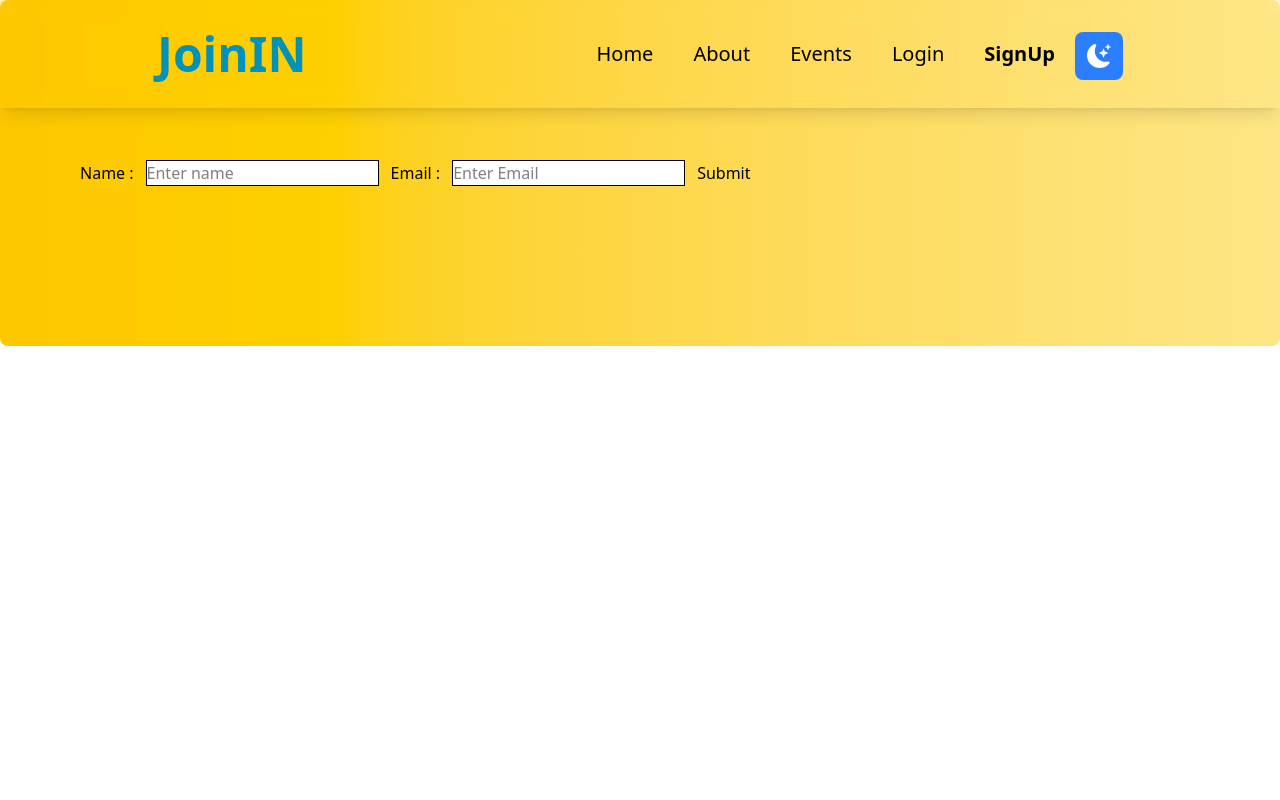
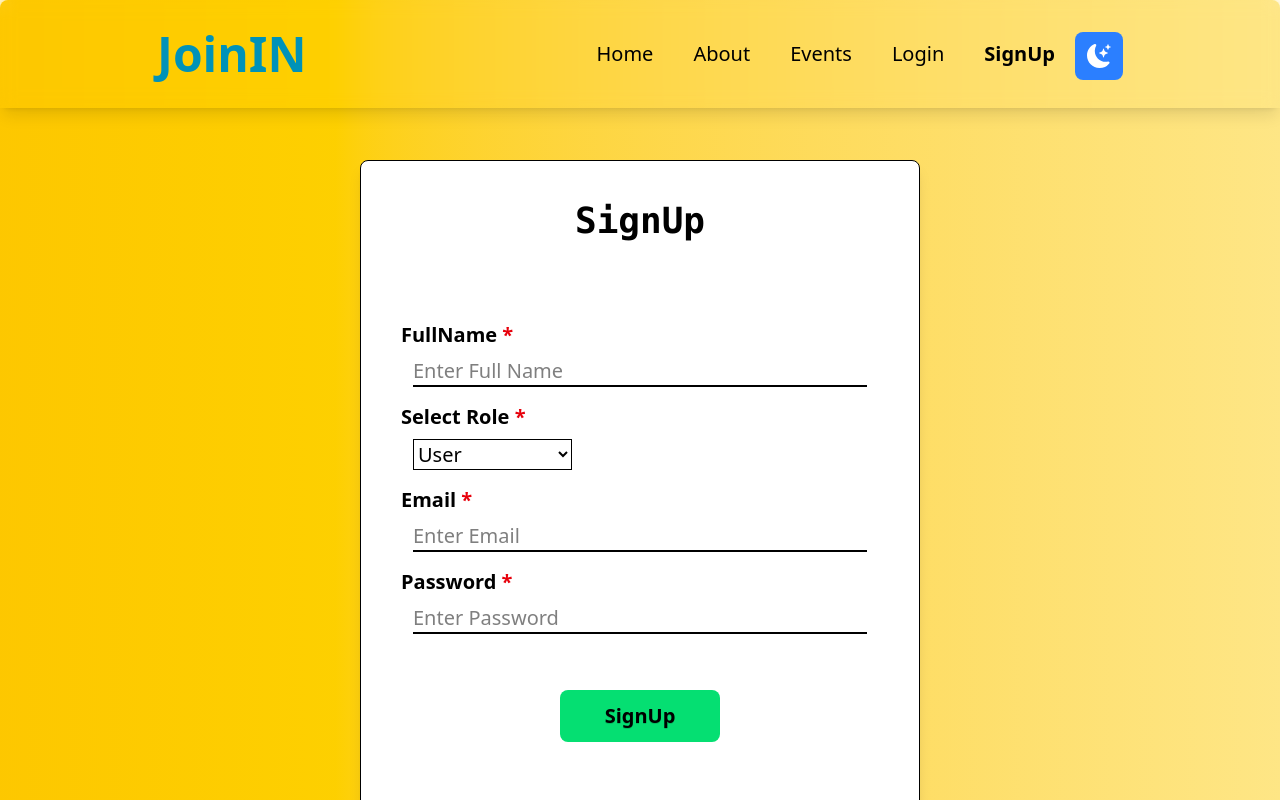
Before and after one commit to AbhipsaMohapatra/joinin-frontend, a React (Vite) app: page /signUp in a window 1280 px wide. Shown: the top 800 px of the page. Built offline with nearby package versions, Linux system fonts and the light colour scheme.

Commit message:
Added SignUp

```diff
--- a/package.json
+++ b/package.json
@@ -19,6 +19,7 @@
     "react": "^19.1.0",
     "react-dom": "^19.1.0",
     "react-hook-form": "^7.62.0",
+    "react-hot-toast": "^2.5.2",
     "react-icons": "^5.5.0",
     "react-redux": "^9.2.0",
     "swiper": "^11.2.10",
--- a/src/components/Events.jsx
+++ b/src/components/Events.jsx
@@ -68,7 +68,7 @@ const Events = () => {
 
 
 
-        <div className="grid grid-col-1 sm:grid-cols-4 gap-4 sm:gap-2 my-10 items-center justify-center">
+        <div className="grid grid-col-1 sm:grid-cols-4 gap-4  sm:gap-2 my-10 items-center justify-center">
           {filteredData?.map((item) => (
             <EventCard
               key={item.id}
@@ -76,6 +76,7 @@ const Events = () => {
               title={item.title}
               category={item.category}
               Date={formatDate(item.date)}
+              last_date={formatDate(item.last_date)}
             />
           ))}
 
--- a/src/components/SignUp.jsx
+++ b/src/components/SignUp.jsx
@@ -1,11 +1,66 @@
-import React from 'react'
+import React from "react";
 import { useForm } from "react-hook-form";
 import { motion, useInView } from "motion/react";
-import { useRef } from 'react';
+import { useRef } from "react";
+import { Link } from "react-router-dom";
+import toast, { Toaster } from 'react-hot-toast';
+import {login} from '../redux/authSlice'
+const SignUp = () => {
+  const {
+    register,
+    formState: { errors },
+    handleSubmit,
+    reset,
+  } = useForm({defaultValues: {
+      name: "",
+      role:"user",
+      email: "",
+      password:"",
 
-const SignUp = () => {
-    const { register, formState: { errors }, handleSubmit } = useForm();
-    const onSubmit = (data) => console.log(data);
+    }});
+  const onSubmit = async(data) => {
+    try{
+
+     let url="";
+     let bodyData={};
+
+     if(data.role==="user"){
+       url='http://localhost:3000/api/users/register';
+       bodyData={name:data.name,email:data.email,password:data.password};
+     }
+     else if(data.role==='admin'){
+      url='http://localhost:3000/api/admin/register';
+      bodyData={username:data.name,email:data.email,password:data.password};
+     }
+     else{
+
+       toast.error("Please select a role");
+
+     }
+
+     const res = await fetch(url,{method:"POST",headers:{"Content-Type": "application/json" },body:JSON.stringify(bodyData)})
+      if (res.status === 201) {
+       toast.success(`${data.role} registration successful`);
+        reset(); // <-- clear form fields here
+
+    } else {
+      const errData = await res.json();
+      toast.error(`Error: ${errData.message || "Something went wrong"}`);
+    }
+
+
+
+
+
+
+
+    }
+    catch(e){
+      toast.error(e.message || "Error occurred");
+
+    }
+
+  };
   const sectionRef = useRef(null);
   const isinView = useInView(sectionRef, { once: true });
   return (
@@ -16,30 +71,79 @@ const SignUp = () => {
       transition={{ duration: 0.8, ease: "easeOut" }}
       className=" p-10 sm:p-20 bg-gradient-to-r from-yellow-400 to-amber-200 dark:bg-slate-700 dark:bg-none rounded-lg"
     >
+      <Toaster
+  position="top-center"
+  reverseOrder={false}
+/>
 
-    <form onSubmit={handleSubmit(onSubmit)} className='my-20'>
-        <label htmlFor="firstName">Name :</label>
+     <div className="mx-auto border p-10 my-[30%] sm:my-20 w-full sm:w-1/2 bg-white rounded-lg shadow-lg dark:bg-slate-600 dark:text-white">
+        <h2 className="text-center text-4xl font-bold font-mono">SignUp</h2>
+
+      <form onSubmit={handleSubmit(onSubmit)} className="my-20 flex flex-col gap-4">
+        <div className="flex flex-col gap-2">
+
+        <label htmlFor="name" className="text-xl font-bold">FullName <span className="text-red-600">*</span></label>
         <input
-        {...register("firstName", { required: true })}
-        aria-invalid={errors.firstName ? "true" : "false"}
-        placeholder='Enter name'
-        className='border bg-white mx-3'
+          {...register("name", { required: true })}
+          aria-invalid={errors.name ? "true" : "false"}
+          placeholder="Enter Full Name"
+          className="border-b-2 text-xl  mx-3 outline-none focus:ring-0 focus:border-b-4"
         />
-      {errors.firstName?.type === 'required' && <p role="alert">First name is required</p>}
-      <label htmlFor="firstName">Email :</label>
+        {errors.name?.type === "required" && (
+          <p role="alert" className="dark:text-red-300 text-red-600 font-semibold"> Name is required</p>
+        )}
+        </div>
+        <div className="flex flex-col gap-2">
+
+        <label htmlFor="role" className="text-xl font-bold">Select Role <span className="text-red-600">*</span></label>
+        <select name="role" id="role" {...register("role")} className="border text-xl  mx-3 outline-none focus:ring-0  text-black w-1/3 cursor-pointer">
+          <option value="user" className="cursor-pointer">User</option>
+          <option value="admin" className="cursor-pointer">Admin</option>
+
+        </select>
+        {errors.role?.type === "required" && (
+          <p role="alert" className="dark:text-red-300 text-red-600 font-semibold"> Name is required</p>
+        )}
+        </div>
+
+        <div className="flex flex-col gap-2">
+
+        <label htmlFor="email" className="text-xl font-bold">Email <span className="text-red-600">*</span></label>
 
         <input
-        {...register("mail", { required: "Email Address is required" })}
-        aria-invalid={errors.mail ? "true" : "false"}
-         placeholder='Enter Email'
-        className='border bg-white mx-3'
+          {...register("email", { required: "Email Address is required" })}
+          aria-invalid={errors.email ? "true" : "false"}
+          placeholder="Enter Email"
+          type="email"
+          className="border-b-2 text-xl  mx-3 outline-none focus:ring-0 focus:border-b-4"
         />
-      {errors.mail && <p role="alert">{errors.mail?.message}</p>}
+        {errors.email && <p role="alert" className="dark:text-red-300 text-red-600 font-semibold">{errors.email?.message}</p>}
+        </div>
+        <div className="flex flex-col gap-2">
 
-      <input type="submit" />
+        <label htmlFor="password" className="text-xl font-bold">Password <span className="text-red-600">*</span></label>
+
+        <input
+          {...register("password", { required: "Password is required",minLength:{value:4,message:"Your password should be minimum of 4 characters"} })}
+          aria-invalid={errors.password ? "true" : "false"}
+          type="password"
+          placeholder="Enter Password"
+          className="border-b-2 text-xl  mx-3 outline-none focus:ring-0 focus:border-b-4"
+        />
+        {errors.password && <p role="alert" className="dark:text-red-300 text-red-600 font-semibold">{errors.password?.message}</p>}
+        </div>
+        <button className="relative bold mx-auto  bg-green-400 w-1/3 sm:p-3  text-shadow-2xs sm:text-xl font-bold text-black rounded-lg hover:scale-105 transition-all duration-150 cursor-pointer my-3 sm:my-10 overflow-hidden group">
+          SignUp
+          <span className="absolute inset-0 bg-gradient-to-r from-transparent via-white/60 to-transparent translate-x-[-100%] group-hover:translate-x-[100%] transition-transform duration-700 ease-in-out"></span>
+        </button>
+
+        {/* <input type="submit" /> */}
       </form>
+      <p className="text-[16px] sm:text-xl">Already have an account? <Link to="/login" className="text-cyan-500 font-bold hover:underline">Login</Link></p>
+     </div>
+
     </motion.section>
-  )
-}
+  );
+};
 
-export default SignUp
+export default SignUp;
--- a/src/components/ui/EventCard.jsx
+++ b/src/components/ui/EventCard.jsx
@@ -6,11 +6,11 @@ import CardMedia from "@mui/material/CardMedia";
 import Button from "@mui/material/Button";
 import Typography from "@mui/material/Typography";
 
-const EventCard = ({ picture, title, category,Date }) => {
+const EventCard = ({ picture, title, category,Date,last_date }) => {
   return (
     <Card
       sx={{ maxWidth: 345 }}
-      className="!bg-amber-200 dark:!bg-slate-600 !text-black dark:!text-white !shadow-lg !shadow-black dark:!shadow-white cursor-pointer hover:!scale-105 !transition-all !duration-150"
+      className="!bg-amber-200 dark:!bg-slate-600 !text-black dark:!text-white !shadow-lg !shadow-black dark:!shadow-white cursor-pointer hover:!scale-105 !transition-all !duration-150 my-4"
     >
       <CardMedia
         component="img"
@@ -42,6 +42,14 @@ const EventCard = ({ picture, title, category,Date }) => {
 
           Date : {Date}
         </Typography>
+        <Typography
+          variant="body2"
+          sx={{ color: "text.secondary" }}
+          className=" !text-black dark:!text-white"
+        >
+
+          Deadline : {last_date}
+        </Typography>
       </CardContent>
       <CardActions>
         <Button size="small">Learn More</Button>
--- a/src/index.css
+++ b/src/index.css
@@ -4,3 +4,7 @@
 .list{
     @apply text-center hover:underline hover:cursor-pointer hover:transition-all hover:duration-150 hover:ease-in-out
 }
+@theme {
+  --breakpoint-sm: 80rem;
+
+}
--- a/src/redux/authSlice.js
+++ b/src/redux/authSlice.js
@@ -4,6 +4,8 @@ import { createSlice } from '@reduxjs/toolkit';
 const initialState = {
   isAuthenticated: false,
   user: null,
+  token: null, // store JWT token
+  accountType: null, // 'admin' or 'user'
 };
 
 const authSlice = createSlice({
@@ -12,11 +14,16 @@ const authSlice = createSlice({
   reducers: {
     login(state, action) {
       state.isAuthenticated = true;
-      state.user = action.payload;
+
+      state.user = action.payload.user;
+      state.token = action.payload.token;
+      state.accountType = action.payload.accountType;
     },
     logout(state) {
       state.isAuthenticated = false;
       state.user = null;
+      state.token = null;
+      state.accountType = null;
     },
   },
 });
```
Also changed, not shown: 1 other file (tests, documents, lock files or other folders). Lines whose indentation alone changed are shown as unchanged.
